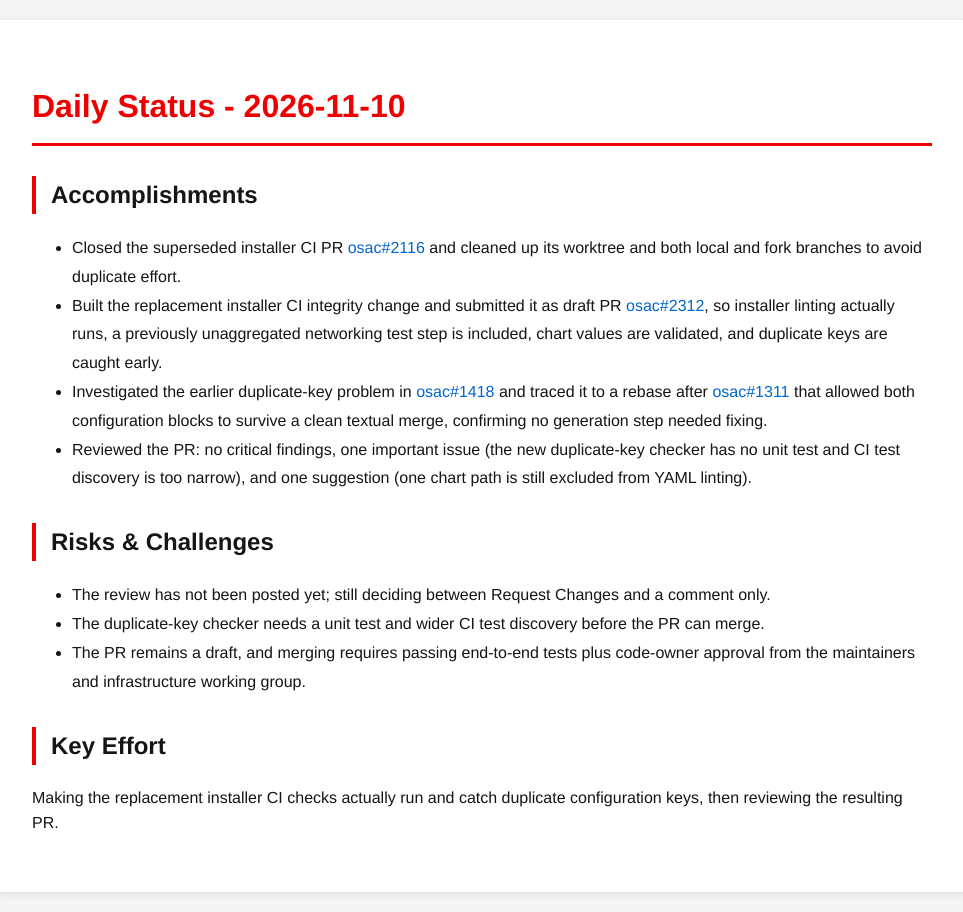
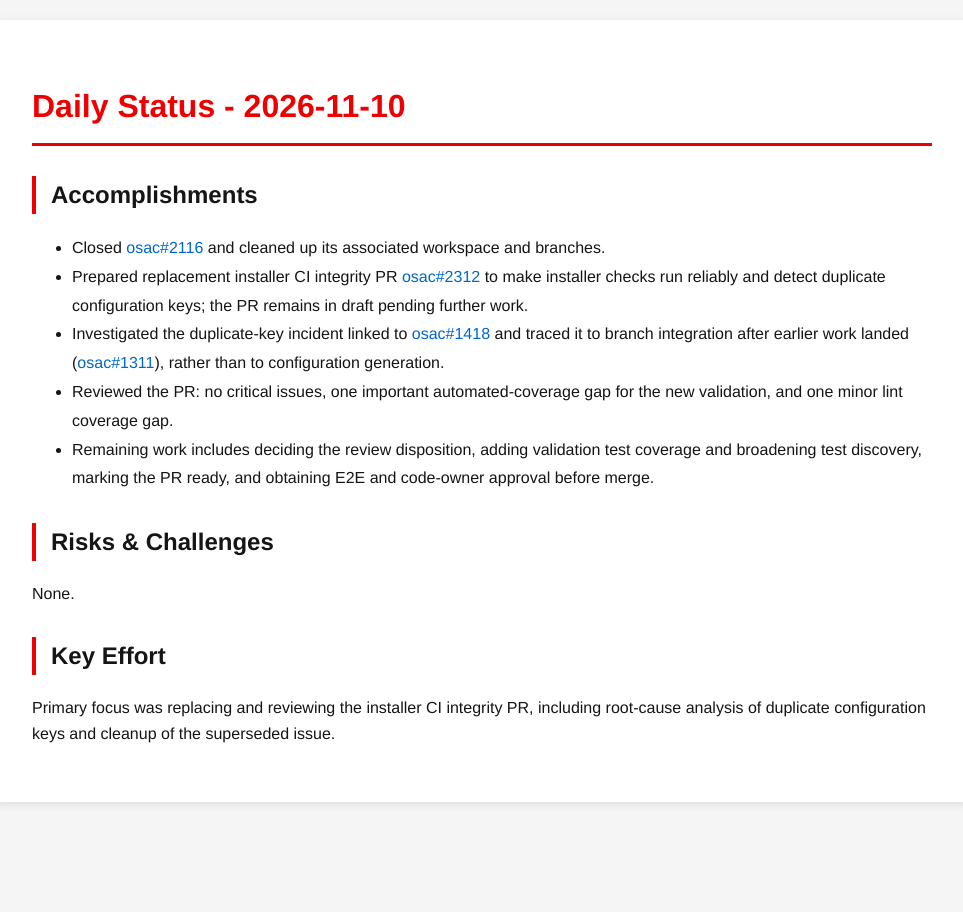
Before and after one commit to tzvatot/daily-status, a Jekyll site: the page built from 2026-11-10.md, in a window 1280 px wide. Shown: the whole page, without its empty margins (158-1121 px from the left). Built offline with Jekyll 4.4.1, drawn with Linux system fonts in a browser that asks for light colours.

Commit message:
Daily status update - 2026-11-10

```diff
--- a/2026-11-10.md
+++ b/2026-11-10.md
@@ -7,15 +7,14 @@ date: 2026-11-10
 # Daily Status - 2026-11-10
 
 ## Accomplishments
-- Closed the superseded installer CI PR [osac#2116](https://github.com/osac-project/osac/pull/2116) and cleaned up its worktree and both local and fork branches to avoid duplicate effort.
-- Built the replacement installer CI integrity change and submitted it as draft PR [osac#2312](https://github.com/osac-project/osac/pull/2312), so installer linting actually runs, a previously unaggregated networking test step is included, chart values are validated, and duplicate keys are caught early.
-- Investigated the earlier duplicate-key problem in [osac#1418](https://github.com/osac-project/osac/pull/1418) and traced it to a rebase after [osac#1311](https://github.com/osac-project/osac/pull/1311) that allowed both configuration blocks to survive a clean textual merge, confirming no generation step needed fixing.
-- Reviewed the PR: no critical findings, one important issue (the new duplicate-key checker has no unit test and CI test discovery is too narrow), and one suggestion (one chart path is still excluded from YAML linting).
+- Closed [osac#2116](https://github.com/osac-project/osac/issues/2116) and cleaned up its associated workspace and branches.
+- Prepared replacement installer CI integrity PR [osac#2312](https://github.com/osac-project/osac/pull/2312) to make installer checks run reliably and detect duplicate configuration keys; the PR remains in draft pending further work.
+- Investigated the duplicate-key incident linked to [osac#1418](https://github.com/osac-project/osac/issues/1418) and traced it to branch integration after earlier work landed ([osac#1311](https://github.com/osac-project/osac/pull/1311)), rather than to configuration generation.
+- Reviewed the PR: no critical issues, one important automated-coverage gap for the new validation, and one minor lint coverage gap.
+- Remaining work includes deciding the review disposition, adding validation test coverage and broadening test discovery, marking the PR ready, and obtaining E2E and code-owner approval before merge.
 
 ## Risks & Challenges
-- The review has not been posted yet; still deciding between Request Changes and a comment only.
-- The duplicate-key checker needs a unit test and wider CI test discovery before the PR can merge.
-- The PR remains a draft, and merging requires passing end-to-end tests plus code-owner approval from the maintainers and infrastructure working group.
+None.
 
 ## Key Effort
-Making the replacement installer CI checks actually run and catch duplicate configuration keys, then reviewing the resulting PR.
+Primary focus was replacing and reviewing the installer CI integrity PR, including root-cause analysis of duplicate configuration keys and cleanup of the superseded issue.
```
